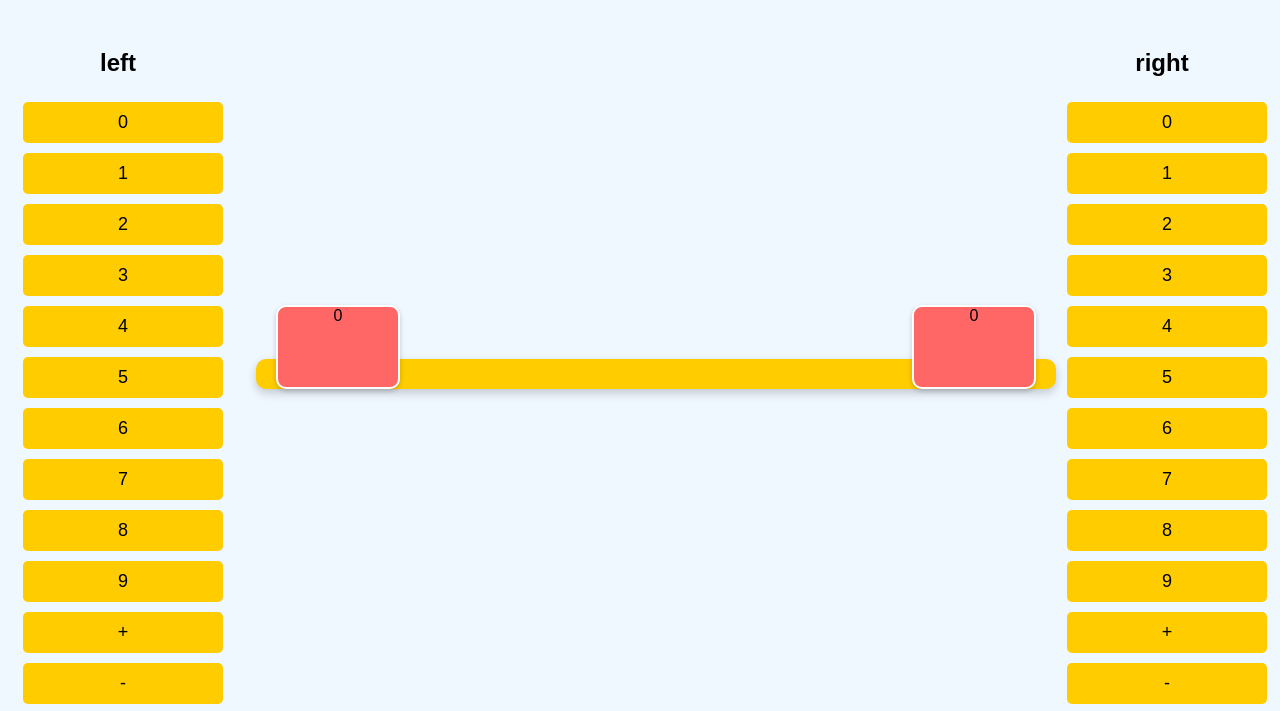
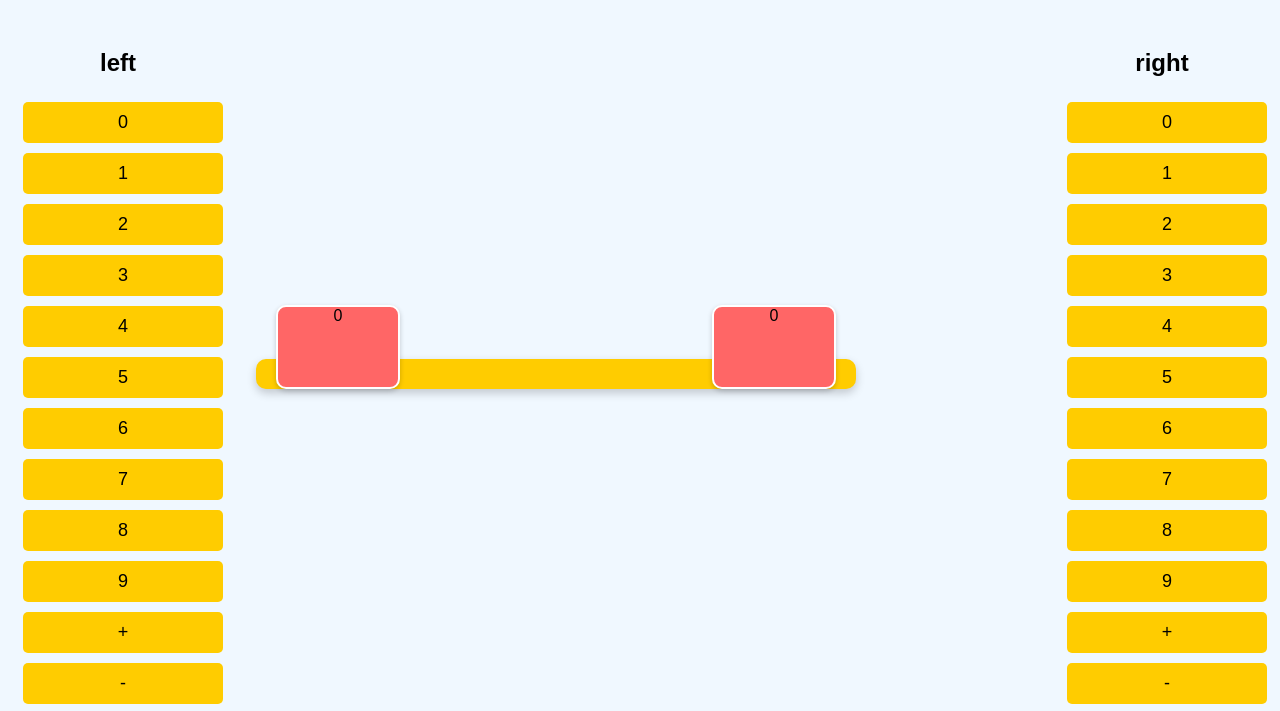
Before and after one commit to Wang2me/tianping, a plain HTML site: page index.html in a window 1280 px wide. Shown: the part 61-772 px from the top of the page. Drawn offline with Linux system fonts and the light colour scheme.

Commit message:
Add files via upload

```diff
--- a/styles.css
+++ b/styles.css
@@ -7,13 +7,13 @@ body {
 .scale-container {
     margin: 20px auto;
     position: absolute;
-    width: 800px; /* 增加天平的宽度 */
+    width: 600px; /* 增加天平的宽度 */
     top:50%;
     left: 20%;
 }
 
 .scale {
-    width: 800px; /* 增加天平的宽度 */
+    width: 600px; /* 增加天平的宽度 */
     height: 30px; /* 增加天平的高度 */
     background-color: #ffcc00; /* 天平的底座颜色 */
     border-radius: 10px; /* 圆角 */
```
